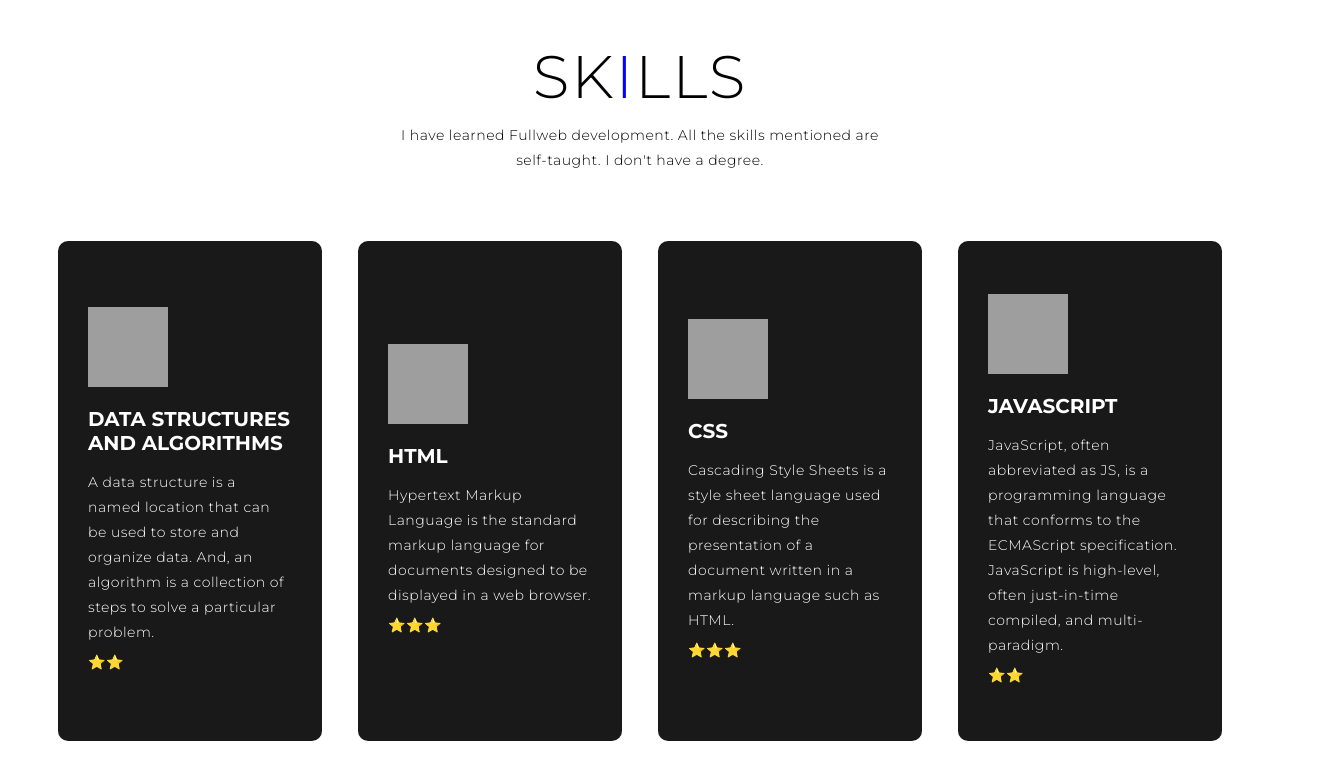
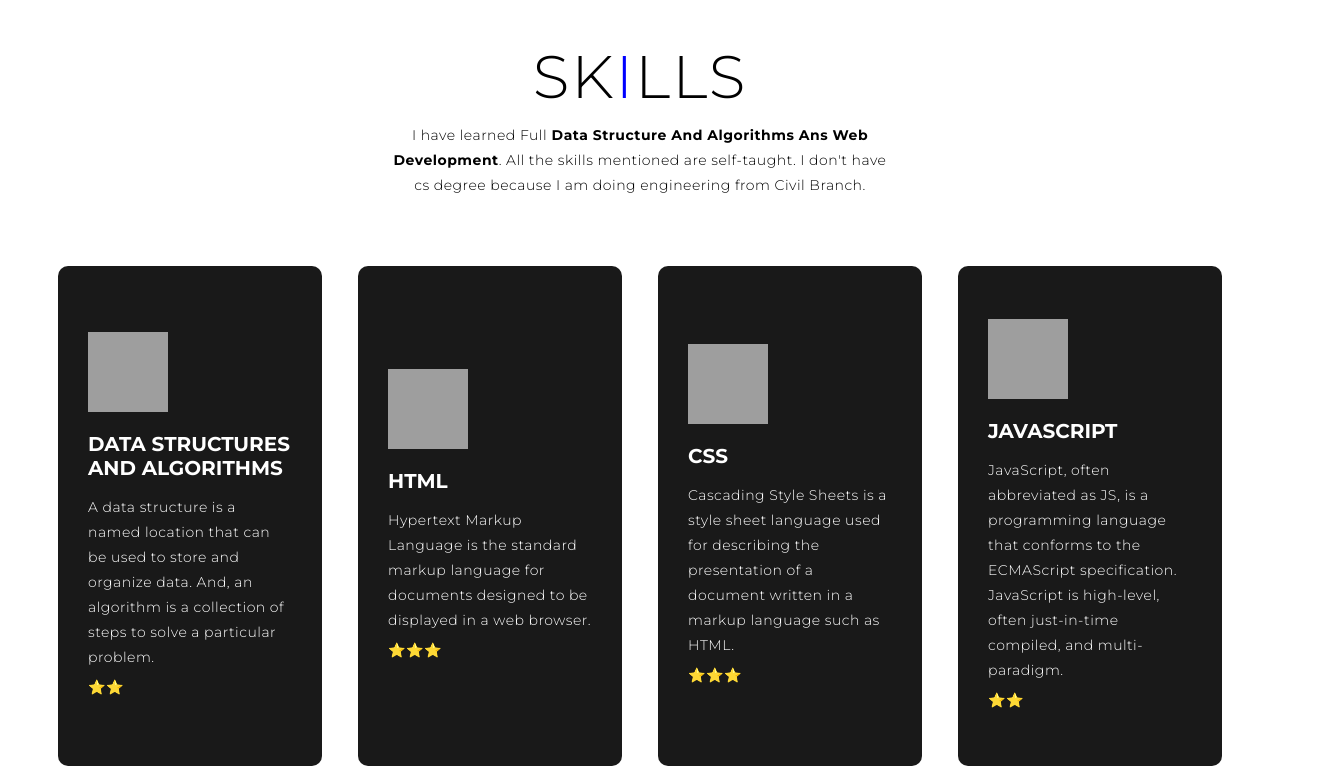
Before and after one commit to Rakeshmoond/My-Website, a plain HTML site: page index.html in a window 1280 px wide. Shown: the part 860-1634 px from the top of the page, 1340 px wide, since content can reach past the window. Drawn offline with Linux system fonts and the light colour scheme; no server answers; grey boxes are pictures that could not be loaded.

Commit message:
my website

```diff
--- a/index.html
+++ b/index.html
@@ -72,8 +72,8 @@
         <div class="services container">
             <div class="service-top">
                 <h1 class="section-title">Sk<span>i</span>lls</h1>
-                <p>I have learned <span>Full</span>web development. All the skills mentioned are self-taught. I don't
-                    have a degree.</p>
+                <p>I have learned <span>Full</span><b> Data Structure And Algorithms Ans Web Development</b>. All the skills mentioned are self-taught. I don't
+                    have cs degree because I am doing engineering from Civil Branch.</p>
             </div>
             <div class="service-bottom">
                 <div class="service-item">
@@ -163,7 +163,7 @@
 
 <br><br><br>
 <div>
-    <img src="Screenshot_2021-02-02-18-48-45-21_e4264a60a4d1530c87303997c45a6b4d.jpg" alt="Loding" style="text-align: center; width: 50%; margin-left: 700px;">
+    <img src="Screenshot_2021-02-02-18-48-45-21_e4264a60a4d1530c87303997c45a6b4d.jpg" alt="Loding" style="text-align: center; width: 50%; margin-left: 400px;">
 </div>
 </div>
       </section>
```
